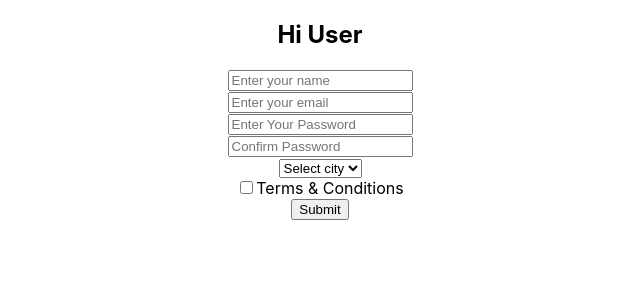
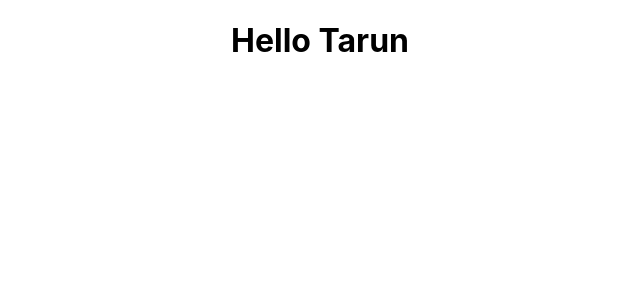
Before and after one commit to Tarunkumar2407/ReactBasics, a React (Create React App) app: page / in a window 1280 px wide. Shown: the top 300 px of the page, without its empty margins (320-960 px from the left). Built offline with nearby package versions, Linux system fonts and the light colour scheme.

Commit message:
constructor

```diff
--- a/src/App.js
+++ b/src/App.js
@@ -1,6 +1,7 @@
 import './App.css';
-import ConditiondalRendering from './Components/ConditiondalRendering';
-import FormValidation from './Components/FormValidations';
+import Constructor from './Components/Constructor';
+// import ConditiondalRendering from './Components/ConditiondalRendering';
+// import FormValidation from './Components/FormValidations';
 // import FormHandling from './Components/FormHandling';
 // import GetInputValue from './Components/GetInputValue';
 // import HideShow from './Components/HideShow';
@@ -26,7 +27,8 @@
       {/* <HideShow /> */}
       {/* <FormHandling /> */}
       {/* <ConditiondalRendering /> */}
-      <FormValidation />
+      {/* <FormValidation /> */}
+      <Constructor />
     </div>
   );
 }
--- /dev/null
+++ b/src/Components/Constructor.js
@@ -0,0 +1,20 @@
+import React, { Component } from 'react'
+
+export default class Constructor extends Component {
+ constructor() {
+    super();
+    this.state= {
+        name: "Tarun"
+    }
+    console.log("constructor")
+ }
+
+  render() {
+    console.log("render")
+    return (
+      <div>
+        <h1>Hello {this.state.name}</h1>
+      </div>
+    )
+  }
+}
```
